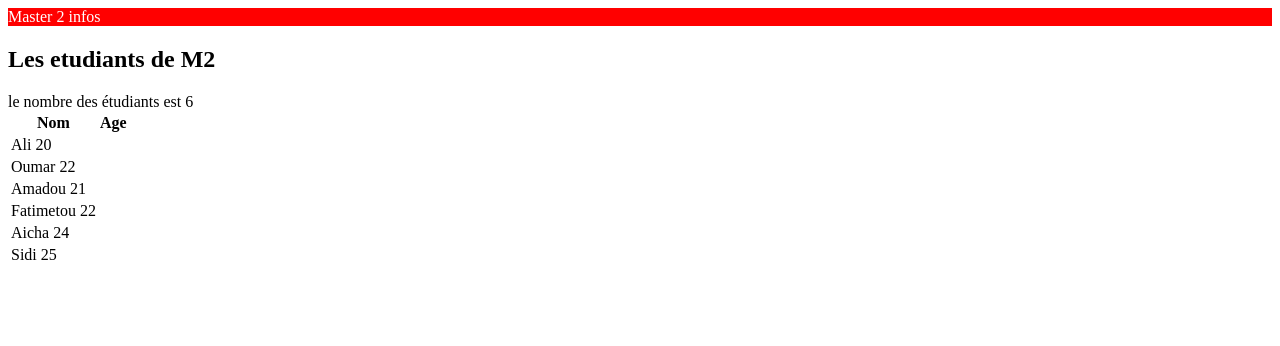
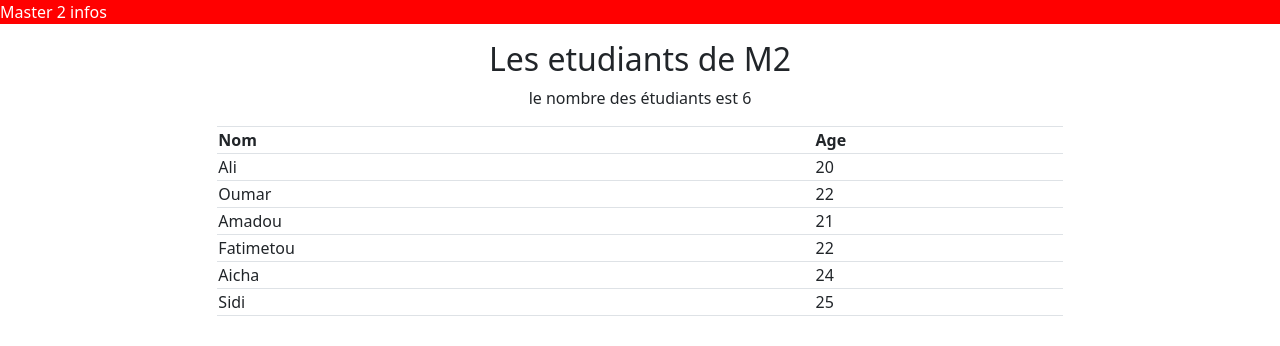
Before and after one commit to sidielmoctar/2021_fst_m2_angular, an Angular app in the folder ex1/: page / in a window 1280 px wide. Shown: the top 346 px of the page. Built offline with nearby package versions, Linux system fonts and the light colour scheme.

Commit message:
adding bootstrap

```diff
--- a/ex1/angular.json
+++ b/ex1/angular.json
@@ -30,9 +30,14 @@
               "src/assets"
             ],
             "styles": [
-              "src/styles.css"
+              "src/styles.css",
+              "node_modules/bootstrap/dist/css/bootstrap.css",
+              "node_modules/bootstrap/dist/css/bootstrap-grid.css"
             ],
-            "scripts": []
+            "scripts": [
+              "node_modules/jquery/dist/jquery.js",
+              "node_modules/bootstrap/dist/js/bootstrap.js"
+            ]
           },
           "configurations": {
             "production": {
--- a/ex1/package.json
+++ b/ex1/package.json
@@ -18,6 +18,8 @@
     "@angular/platform-browser": "~12.0.1",
     "@angular/platform-browser-dynamic": "~12.0.1",
     "@angular/router": "~12.0.1",
+    "bootstrap": "^5.0.1",
+    "jquery": "^3.6.0",
     "rxjs": "~6.6.0",
     "tslib": "^2.1.0",
     "zone.js": "~0.11.4"
--- a/ex1/src/app/first/first.component.html
+++ b/ex1/src/app/first/first.component.html
@@ -1,16 +1,26 @@
+<div class="row mb-3 mt-3">
+  <div class="col-12 text-center">
     <h2>Les etudiants de M2</h2>
 
     le nombre des étudiants est {{ nbrEtudiants }}
+  </div>
+</div>
 
-<table>
+<div class="row">
+  <div class="col"></div>
+  <div class="col-8">
+    <table class="table table-bordered table-striped">
       <tr>
         <th>Nom</th>
         <th>Age</th>
       </tr>
       <tr *ngFor="let etudiant of etudiants">
         <td>
-            {{etudiant.name}}
-            {{etudiant.age}}
+          {{ etudiant.name }}
         </td>
+        <td>{{ etudiant.age }}</td>
       </tr>
     </table>
+  </div>
+  <div class="col"></div>
+</div>
```
Also changed, not shown: 1 other file (tests, documents, lock files or other folders). Lines whose indentation alone changed are shown as unchanged.
